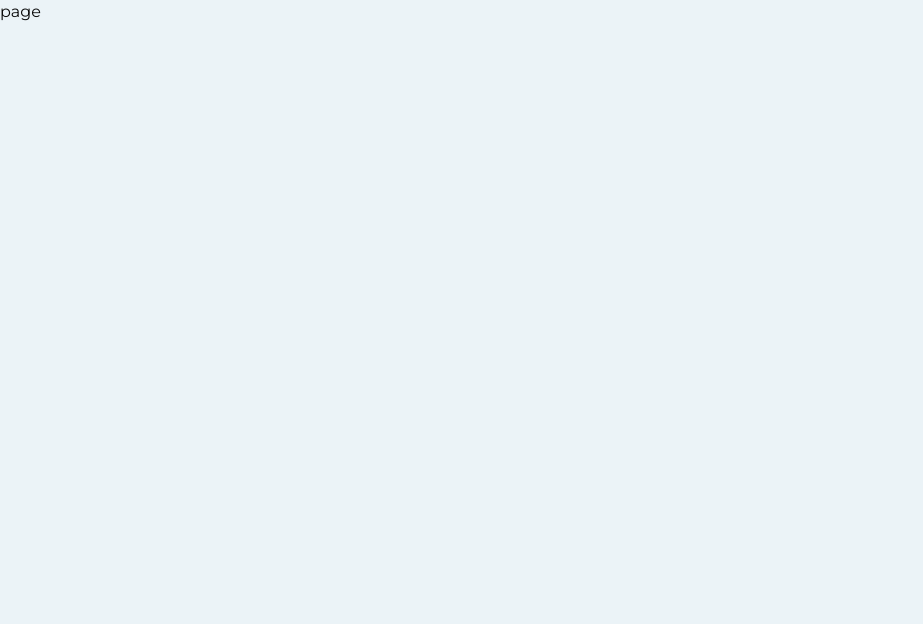
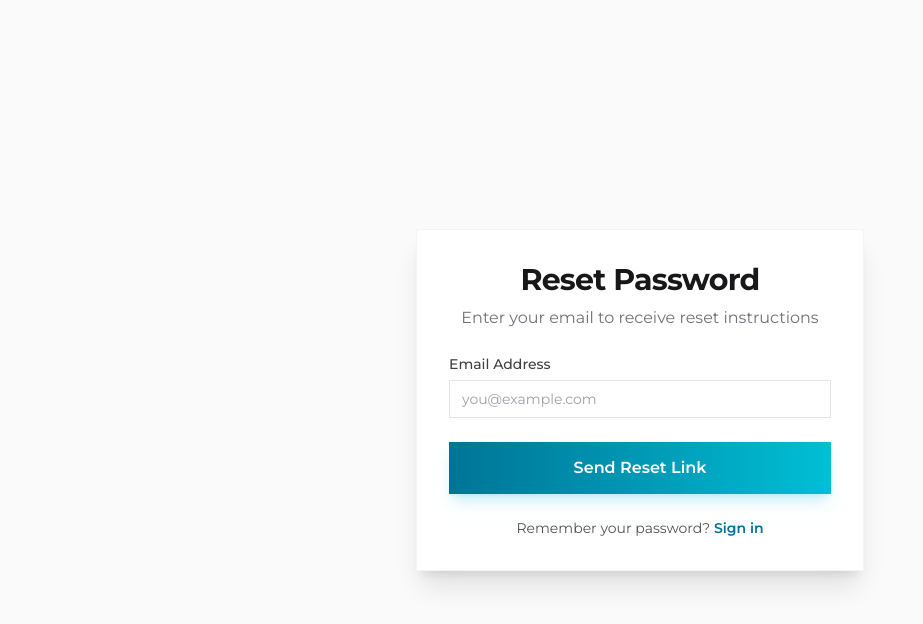
Before and after one commit to DevTabibur/toolinger-dashboard, a Next.js app: page /auth/forgot-password in a window 1280 px wide. Shown: the top 624 px of the page, without its empty margins (0-923 px from the left). Built offline with nearby package versions, Linux system fonts and the light colour scheme.

Commit message:
feat: added authentication pages

```diff
--- a/app/(authentication)/auth/forgot-password/page.tsx
+++ b/app/(authentication)/auth/forgot-password/page.tsx
@@ -1,7 +1,11 @@
-const page = () => {
+import { ForgotPassword } from "@/components/forms";
+
+const ForgotPasswordPage = () => {
   return (
-    <div>page</div>
-  )
-}
+    <div className="min-h-screen w-full flex items-center justify-center bg-zinc-50 dark:bg-black p-4">
+      <ForgotPassword />
+    </div>
+  );
+};
 
-export default page
+export default ForgotPasswordPage;
--- a/app/(authentication)/auth/login/page.tsx
+++ b/app/(authentication)/auth/login/page.tsx
@@ -1,4 +1,4 @@
-import LoginForm from "@/components/forms/LoginForm"
+import { LoginForm } from "@/components/forms"
 
 const page = () => {
   return (
--- a/app/(authentication)/auth/register/page.tsx
+++ b/app/(authentication)/auth/register/page.tsx
@@ -1,4 +1,4 @@
-import RegisterForm from "@/components/forms/RegisterForm"
+import { RegisterForm } from "@/components/forms"
 
 const page = () => {
   return (
--- /dev/null
+++ b/app/test2/page.tsx
@@ -0,0 +1,17 @@
+"use client"
+import { Input } from '@/components/ui'
+import React from 'react'
+import { FiSearch } from 'react-icons/fi'
+
+const page = () => {
+    return (
+        <div>
+            <Input className="m-4" label="Email" placeholder="Enter your email" type="email" required onClick={(e: any) => console.log("clicked", e.target.value)} />
+            <Input className="m-4" leftIcon={<FiSearch />} placeholder="Search..." />
+            <Input className="m-4" label="Password" type="password" placeholder="Enter password" />
+            <Input className="m-4" label="Error Example" error="This field is required" />
+        </div>
+    )
+}
+
+export default page
--- /dev/null
+++ b/components/forms/ForgotPassword.tsx
@@ -0,0 +1,120 @@
+'use client';
+
+import { useState } from 'react';
+import { useForm } from 'react-hook-form';
+import { zodResolver } from '@hookform/resolvers/zod';
+import * as z from 'zod';
+import Link from 'next/link';
+import { forgotPasswordSchema } from '@/schemas/auth.schema';
+import { Input } from '@/components/ui';
+
+type ForgotPasswordInputs = z.infer<typeof forgotPasswordSchema>;
+const ForgotPassword = () => {
+    const [isLoading, setIsLoading] = useState(false);
+    const [isSubmitted, setIsSubmitted] = useState(false);
+
+    const {
+        register,
+        handleSubmit,
+        formState: { errors },
+    } = useForm<ForgotPasswordInputs>({
+        resolver: zodResolver(forgotPasswordSchema),
+        defaultValues: {
+            email: '',
+        },
+    });
+
+    const onSubmit = async (data: ForgotPasswordInputs) => {
+        setIsLoading(true);
+        // Simulate API call
+        console.log('Forgot Password Form Data:', data);
+        setTimeout(() => {
+            setIsLoading(false);
+            setIsSubmitted(true);
+        }, 2000);
+    };
+    return (
+        <>
+            <div className="w-full max-w-md p-8 space-y-6 bg-white  shadow-xl dark:bg-zinc-900 border border-zinc-100 dark:border-zinc-800 transition-colors duration-300">
+                <div className="text-center space-y-2">
+                    <h1 className="text-3xl font-bold text-zinc-900 dark:text-white tracking-tight">
+                        Reset Password
+                    </h1>
+                    <p className="text-zinc-500 dark:text-zinc-400">
+                        Enter your email to receive reset instructions
+                    </p>
+                </div>
+
+                {!isSubmitted ? (
+                    <form onSubmit={handleSubmit(onSubmit)} className="space-y-6">
+                        {/* Email Field */}
+                        <div className="space-y-2">
+                            <Input
+                                id="email"
+                                label="Email Address"
+                                type="email"
+                                placeholder="you@example.com"
+                                error={errors.email?.message}
+                                {...register('email')}
+                                className="focus:ring-[var(--brand-start)] dark:focus:ring-[var(--brand-start)] focus:ring-2 dark:focus:ring-2 focus:outline-none transition-all duration-200"
+                            />
+                        </div>
+
+                        {/* Submit Button */}
+                        <button
+                            type="submit"
+                            disabled={isLoading}
+                            className="w-full py-3.5 px-4  text-white font-semibold bg-gradient-to-r from-[var(--brand-start)] to-[var(--brand-end)] hover:opacity-90 focus:outline-none focus:ring-2 focus:ring-offset-2 focus:ring-[var(--brand-start)] disabled:opacity-50 disabled:cursor-not-allowed transform active:scale-[0.98] transition-all duration-200 shadow-lg shadow-cyan-500/20"
+                        >
+                            {isLoading ? (
+                                <span className="flex items-center justify-center gap-2">
+                                    <svg className="animate-spin h-5 w-5 text-white" xmlns="http://www.w3.org/2000/svg" fill="none" viewBox="0 0 24 24">
+                                        <circle className="opacity-25" cx="12" cy="12" r="10" stroke="currentColor" strokeWidth="4"></circle>
+                                        <path className="opacity-75" fill="currentColor" d="M4 12a8 8 0 018-8V0C5.373 0 0 5.373 0 12h4zm2 5.291A7.962 7.962 0 014 12H0c0 3.042 1.135 5.824 3 7.938l3-2.647z"></path>
+                                    </svg>
+                                    Sending...
+                                </span>
+                            ) : (
+                                'Send Reset Link'
+                            )}
+                        </button>
+
+                        {/* Back to Login Link */}
+                        <p className="text-center text-sm text-zinc-600 dark:text-zinc-400">
+                            Remember your password?{' '}
+                            <Link
+                                href="/auth/login"
+                                className="font-semibold text-[var(--brand-start)] hover:text-[var(--brand-end)] transition-colors"
+                            >
+                                Sign in
+                            </Link>
+                        </p>
+                    </form>
+                ) : (
+                    <div className="text-center space-y-6">
+                        <div className="p-4  bg-green-50 dark:bg-green-900/20 text-green-600 dark:text-green-400 text-sm">
+                            If an account exists for that email, we have sent password reset instructions.
+                        </div>
+                        <button
+                            onClick={() => setIsSubmitted(false)}
+                            className="text-sm font-medium text-[var(--brand-start)] hover:text-[var(--brand-end)]"
+                        >
+                            Try another email
+                        </button>
+                        <p className="text-sm text-zinc-600 dark:text-zinc-400">
+                            Back to{' '}
+                            <Link
+                                href="/auth/login"
+                                className="font-semibold text-[var(--brand-start)] hover:text-[var(--brand-end)] transition-colors"
+                            >
+                                Sign in
+                            </Link>
+                        </p>
+                    </div>
+                )}
+            </div>
+        </>
+    )
+}
+
+export default ForgotPassword
--- /dev/null
+++ b/components/forms/index.ts
@@ -0,0 +1,3 @@
+export { default as ForgotPassword } from "./ForgotPassword";
+export { default as LoginForm } from "./LoginForm";
+export { default as RegisterForm } from "./RegisterForm";
--- a/components/ui/Input/Input.tsx
+++ b/components/ui/Input/Input.tsx
@@ -1,6 +1,7 @@
 "use client";
 import React, { forwardRef } from "react";
 import clsx from "clsx";
+import { FiEye, FiEyeOff } from "react-icons/fi";
 
 type InputProps = React.InputHTMLAttributes<HTMLInputElement> & {
     label?: string;
@@ -8,45 +9,70 @@ type InputProps = React.InputHTMLAttributes<HTMLInputElement> & {
     helperText?: string;
     leftIcon?: React.ReactNode;
     rightIcon?: React.ReactNode;
+    onClick?: (e: React.MouseEvent<HTMLInputElement>) => void;
+    onChange?: (e: React.ChangeEvent<HTMLInputElement>) => void;
+    className?: string;
 };
 
 const Input = forwardRef<HTMLInputElement, InputProps>(
-    ({ label, error, helperText, leftIcon, rightIcon, className, ...rest }, ref) => {
+    ({ label, error, helperText, leftIcon, rightIcon, onClick, onChange, className, type, ...rest }, ref) => {
+        const [showPassword, setShowPassword] = React.useState(false);
+        const isPassword = type === "password";
+
+        const togglePassword = () => {
+            setShowPassword(!showPassword);
+        };
+
+        const inputType = isPassword ? (showPassword ? "text" : "password") : type;
+
         return (
-            <div className="w-full">
+            <div className={clsx("w-full", className)}>
                 {label && (
-                    <label className="block text-sm font-medium text-zinc-700 dark:text-zinc-300 mb-1.5">
+                    <label className={clsx("block text-sm font-medium text-zinc-700 dark:text-zinc-300 mb-1.5", className)}>
                         {label} {rest.required && <span className="text-red-500">*</span>}
                     </label>
                 )}
                 <div className="relative">
                     {leftIcon && (
-                        <div className="absolute inset-y-0 left-0 pl-3 flex items-center pointer-events-none text-zinc-500">
+                        <div className={clsx("absolute inset-y-0 left-0 pl-3 flex items-center pointer-events-none text-zinc-500", className)}>
                             {leftIcon}
                         </div>
                     )}
                     <input
                         ref={ref}
+                        type={inputType}
                         className={clsx(
-                            "w-full rounded-lg border bg-white dark:bg-zinc-800 text-zinc-900 dark:text-zinc-100 placeholder-zinc-400 focus:outline-none focus:ring-2 focus:ring-[var(--primary)]/20 focus:border-[var(--primary)] transition-all",
+                            "w-full border bg-white dark:bg-zinc-800 text-zinc-900 dark:text-zinc-100 placeholder-zinc-400 focus:outline-none focus:ring-2 focus:ring-[var(--primary)]/20 focus:border-[var(--primary)] transition-all",
                             leftIcon ? "pl-10" : "pl-3",
-                            rightIcon ? "pr-10" : "pr-3",
+                            (rightIcon || isPassword) ? "pr-10" : "pr-3",
                             error
                                 ? "border-red-500 focus:ring-red-200 focus:border-red-500"
                                 : "border-zinc-200 dark:border-zinc-700",
                             "py-2 text-sm",
                             className
                         )}
+                        onClick={onClick}
+                        onChange={onChange}
                         {...rest}
                     />
-                    {rightIcon && (
-                        <div className="absolute inset-y-0 right-0 pr-3 flex items-center pointer-events-none text-zinc-500">
-                            {rightIcon}
-                        </div>
+                    {isPassword ? (
+                        <button
+                            type="button"
+                            onClick={togglePassword}
+                            className={clsx("absolute inset-y-0 right-0 pr-3 flex items-center text-zinc-500 hover:text-zinc-700 dark:hover:text-zinc-300 cursor-pointer focus:outline-none", className)}
+                        >
+                            {showPassword ? <FiEyeOff /> : <FiEye />}
+                        </button>
+                    ) : (
+                        rightIcon && (
+                            <div className={clsx("absolute inset-y-0 right-0 pr-3 flex items-center pointer-events-none text-zinc-500", className)}>
+                                {rightIcon}
+                            </div>
+                        )
                     )}
                 </div>
-                {error && <p className="mt-1 text-sm text-red-500">{error}</p>}
-                {helperText && !error && <p className="mt-1 text-xs text-zinc-500">{helperText}</p>}
+                {error && <p className={clsx("mt-1 text-sm text-red-500", className)}>{error}</p>}
+                {helperText && !error && <p className={clsx("mt-1 text-xs text-zinc-500", className)}>{helperText}</p>}
             </div>
         );
     }
@@ -55,14 +81,14 @@ const Input = forwardRef<HTMLInputElement, InputProps>(
 Input.displayName = "Input";
 
 /*
- * How to use:
- *
- * import { Input } from "@/components/ui";
- * import { FiSearch } from "react-icons/fi";
- *
- * <Input label="Email" placeholder="Enter your email" type="email" required />
- * <Input leftIcon={<FiSearch />} placeholder="Search..." />
- * <Input label="Error Example" error="This field is required" />
+ How to use:
+
+ import { Input } from "@/components/ui";
+ import { FiSearch } from "react-icons/fi";
+
+ <Input label="Email" placeholder="Enter your email" type="email" required onClick={(e: any) => console.log("clicked", e.target.value)} onChange={(e: any) => console.log("value:", e.target.value)}/>
+  <Input leftIcon={<FiSearch />} placeholder="Search..." onClick={(e: any) => console.log("clicked", e.target.value)} onChange={(e: any) => console.log("value:", e.target.value)}/>
+  <Input label="Error Example" error="This field is required" onClick={(e: any) => console.log("clicked", e.target.value)} onChange={(e: any) => console.log("value:", e.target.value)}/>
  */
 
 export default Input;
--- /dev/null
+++ b/schemas/auth.schema.ts
@@ -0,0 +1,13 @@
+import { z } from "zod";
+
+export const loginSchema = z.object({
+  email: z.string().email({ message: "Invalid email address" }),
+  password: z
+    .string()
+    .min(6, { message: "Password must be at least 6 characters" }),
+  rememberMe: z.boolean().optional(),
+});
+
+export const forgotPasswordSchema = z.object({
+  email: z.string().email({ message: "Invalid email address" }),
+});
```
Also changed, not shown: components/forms/LoginForm.tsx (+7 -11 lines), components/forms/RegisterForm.tsx (+6 -6 lines).
